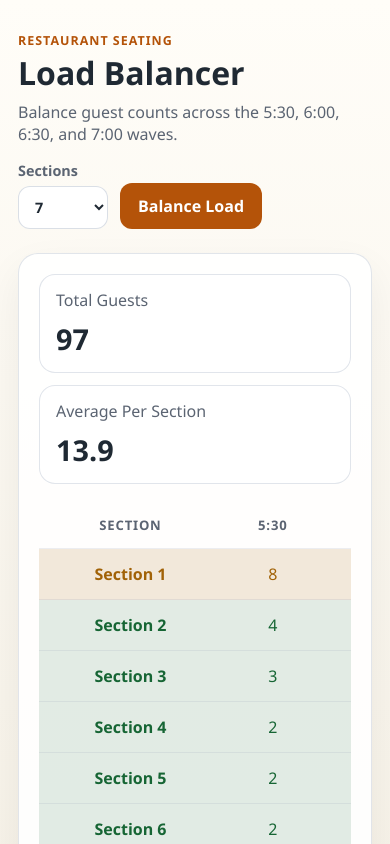
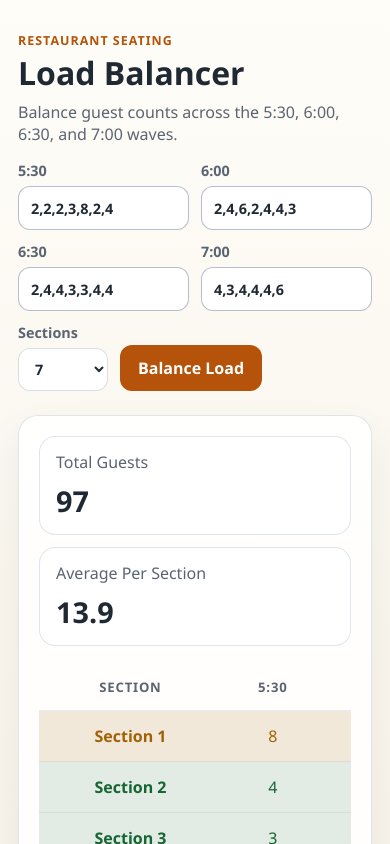
Before and after one commit to naslysan/restaurant-app, a React (Vite) app: page / in a window 390 px wide. Shown: the top 844 px of the page. Built offline with nearby package versions, Linux system fonts and the light colour scheme.

Commit message:
inputs visibles

```diff
--- a/src/App.jsx
+++ b/src/App.jsx
@@ -8,6 +8,9 @@ const slotData = {
 };
 
 const timeOrder = Object.keys(slotData);
+const initialSlotInputs = Object.fromEntries(
+  timeOrder.map((time) => [time, slotData[time].join(",")]),
+);
 
 function buildSectionNames(numberOfSections) {
   return Array.from({ length: numberOfSections }, (_, index) => `Section ${index + 1}`);
@@ -32,11 +35,24 @@ function getRowTone(total, average) {
   return "row-off";
 }
 
-function balanceLoad(numberOfSections) {
+function parseSlotInput(value) {
+  return value
+    .split(",")
+    .map((item) => Number(item.trim()))
+    .filter((item) => Number.isFinite(item) && item > 0);
+}
+
+function buildSlotData(slotInputs) {
+  return Object.fromEntries(
+    timeOrder.map((time) => [time, parseSlotInput(slotInputs[time] ?? "")]),
+  );
+}
+
+function balanceLoad(numberOfSections, activeSlotData) {
   const rows = buildEmptyRows(numberOfSections);
 
   timeOrder.forEach((time) => {
-    const values = [...slotData[time]].sort((a, b) => b - a);
+    const values = [...activeSlotData[time]].sort((a, b) => b - a);
     values.forEach((value) => {
       const target = [...rows].sort((a, b) => {
         const aCount = a.slots[time] === null ? 0 : Array.isArray(a.slots[time]) ? a.slots[time].length : 1;
@@ -75,10 +91,11 @@ function balanceLoad(numberOfSections) {
 
 function App() {
   const [numberOfSections, setNumberOfSections] = useState(7);
-  const [assignments, setAssignments] = useState(() => balanceLoad(7));
+  const [slotInputs, setSlotInputs] = useState(initialSlotInputs);
+  const [assignments, setAssignments] = useState(() => balanceLoad(7, slotData));
 
   function rebalance(nextSectionCount) {
-    setAssignments(balanceLoad(nextSectionCount));
+    setAssignments(balanceLoad(nextSectionCount, buildSlotData(slotInputs)));
   }
 
   const stats = useMemo(() => {
@@ -100,6 +117,26 @@ function App() {
           </p>
         </div>
         <div className="hero-actions">
+          <div className="slot-input-grid">
+            {timeOrder.map((time) => (
+              <label key={time} className="control-group slot-input-group" htmlFor={`slot-${time}`}>
+                <span>{time}</span>
+                <input
+                  id={`slot-${time}`}
+                  type="text"
+                  value={slotInputs[time]}
+                  placeholder="e.g. 2,2,4,3"
+                  onChange={(event) =>
+                    setSlotInputs((current) => ({
+                      ...current,
+                      [time]: event.target.value,
+                    }))
+                  }
+                />
+              </label>
+            ))}
+          </div>
+          <div className="control-row">
             <label className="control-group" htmlFor="sections">
               <span>Sections</span>
               <select
@@ -118,6 +155,7 @@ function App() {
             <button className="action-button" type="button" onClick={() => rebalance(numberOfSections)}>
               Balance Load
             </button>
+          </div>
         </div>
       </header>
 
--- a/src/styles.css
+++ b/src/styles.css
@@ -43,6 +43,19 @@ select {
   color: #1f2933;
 }
 
+input {
+  border: 1px solid rgba(148, 163, 184, 0.7);
+  border-radius: 12px;
+  padding: 11px 12px;
+  background: #fff;
+  color: #1f2933;
+  min-height: 44px;
+}
+
+input::placeholder {
+  color: #8a94a6;
+}
+
 #root {
   min-height: 100vh;
 }
@@ -63,9 +76,11 @@ select {
 
 .hero-actions {
   display: flex;
+  flex-direction: column;
   gap: 12px;
-  align-items: end;
+  align-items: stretch;
   flex-wrap: wrap;
+  min-width: min(100%, 520px);
 }
 
 .control-group {
@@ -78,6 +93,25 @@ select {
 
 .control-group select {
   min-width: 90px;
+}
+
+.slot-input-grid {
+  display: grid;
+  grid-template-columns: repeat(4, minmax(110px, 1fr));
+  gap: 12px;
+  width: 100%;
+}
+
+.slot-input-group input {
+  width: 100%;
+  box-shadow: inset 0 0 0 1px rgba(255, 255, 255, 0.35);
+}
+
+.control-row {
+  display: flex;
+  gap: 12px;
+  align-items: end;
+  flex-wrap: wrap;
 }
 
 .eyebrow {
@@ -214,6 +248,15 @@ select {
     align-items: flex-start;
   }
 
+  .hero-actions {
+    width: 100%;
+    min-width: 0;
+  }
+
+  .slot-input-grid {
+    grid-template-columns: repeat(2, minmax(0, 1fr));
+  }
+
   .summary-bar {
     grid-template-columns: 1fr;
   }
```
Lines whose indentation alone changed are shown as unchanged.
